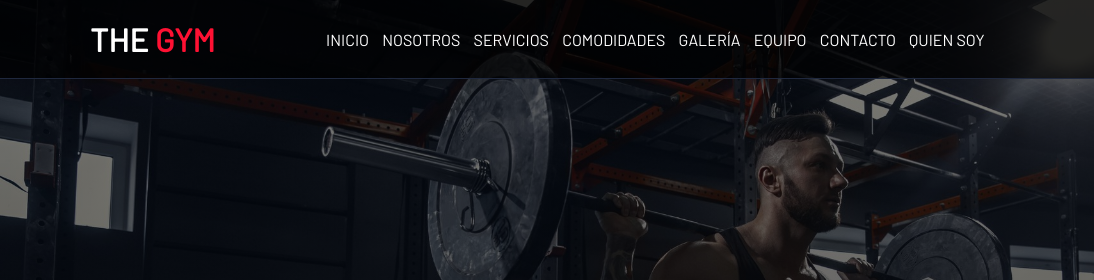
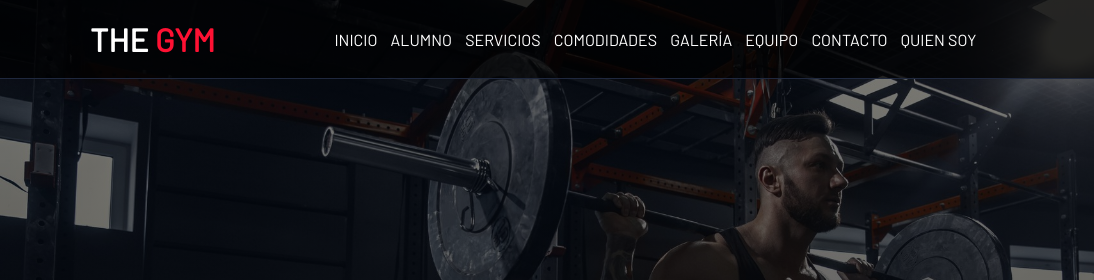
Before and after one commit to 2531032023FG/Parcial, a plain HTML site: page index.html in a window 1280 px wide. Shown: the top 280 px of the page, 0-1094 px from the left. Drawn offline with Linux system fonts and the light colour scheme; files whose address does not match are found by name.

Commit message:
Update index.html

```diff
--- a/index.html
+++ b/index.html
@@ -15,7 +15,7 @@
             <h1>THE <span class="txtRojo">GYM</span></h1>
             <nav id="nav">
                 <a href="#inicio" onclick="seleccionar()">inicio</a>
-                <a href="#nosotros" onclick="seleccionar()">Nosotros</a>
+                <a href="#equipo" onclick="seleccionar()">ALUMNO</a>
                 <a href="#servicios" onclick="seleccionar()">Servicios</a>
                 <a href="#comodidades" onclick="seleccionar()">Comodidades</a>
                 <a href="#galeria" onclick="seleccionar()">Galería</a>
```
